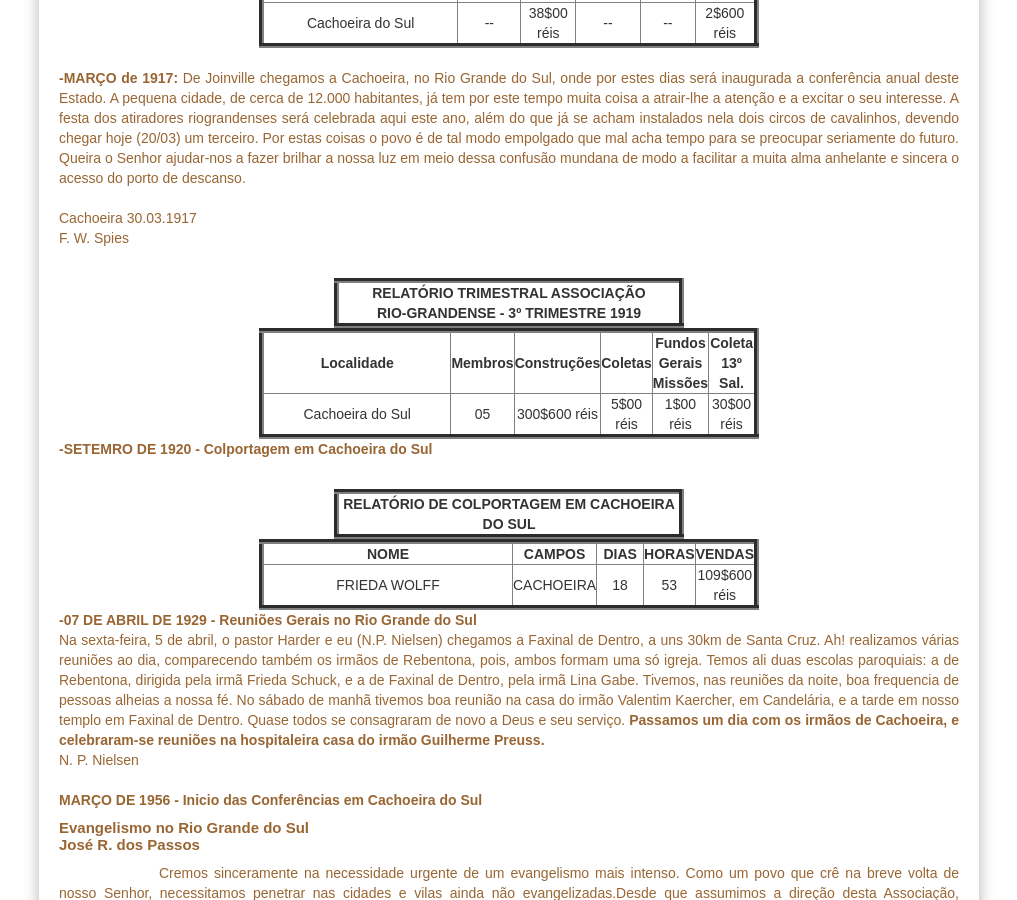
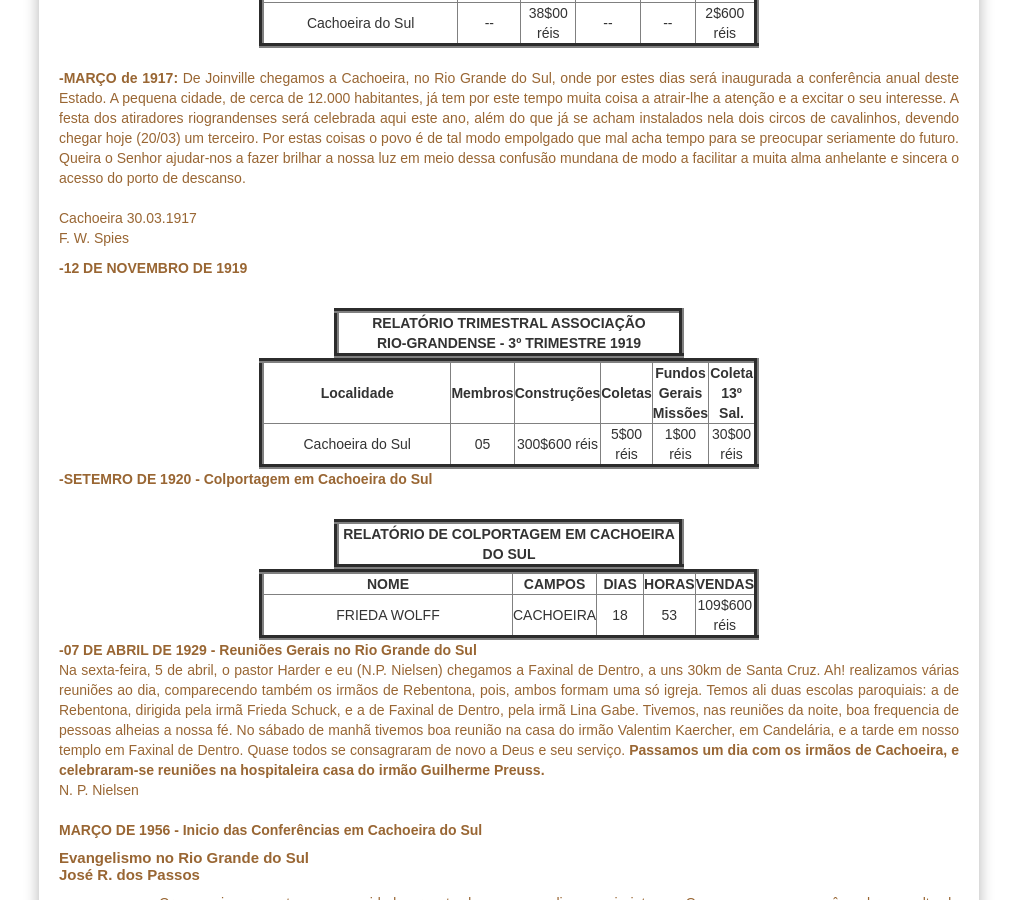
Before and after one commit to claudiovargas1955/claudiovargas1955.github.io, a Jekyll site: the page built from _pages/história-da-iasd-cachoeira.html, in a window 1280 px wide and 900 px high, scrolled down 1414 px. Shown: the whole window, without its empty margins (131-1148 px from the left). Built offline with Jekyll 4.4.1, drawn with Linux system fonts in a browser that asks for light colours; some web fonts are replaced.

Commit message:
Update história-da-iasd-cachoeira.html

```diff
--- a/_pages/história-da-iasd-cachoeira.html
+++ b/_pages/história-da-iasd-cachoeira.html
@@ -165,6 +165,7 @@ modo a facilitar a muita alma anhelante e sincera o acesso do porto de descanso.
     Cachoeira 30.03.1917<br>
                         F. W. Spies
 
+  <p><b>-12 DE NOVEMBRO DE 1919</b><br>
  <div class="brasileira" align="center">
  <table border="5px" color="#ffffff" width="350px" cellspacing="10px" cellpadding="10px" height="40px">
            <tr><br>
```
